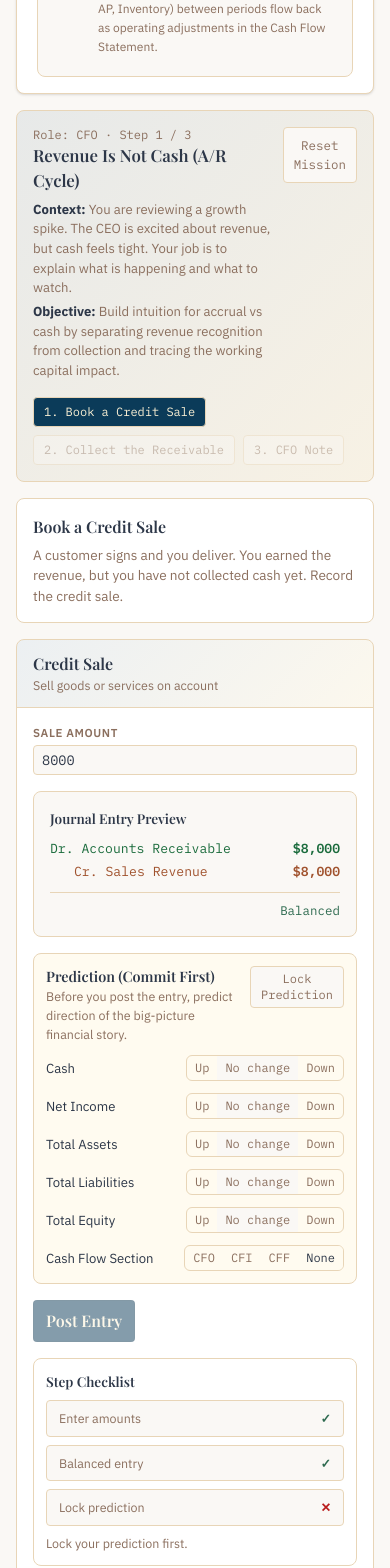
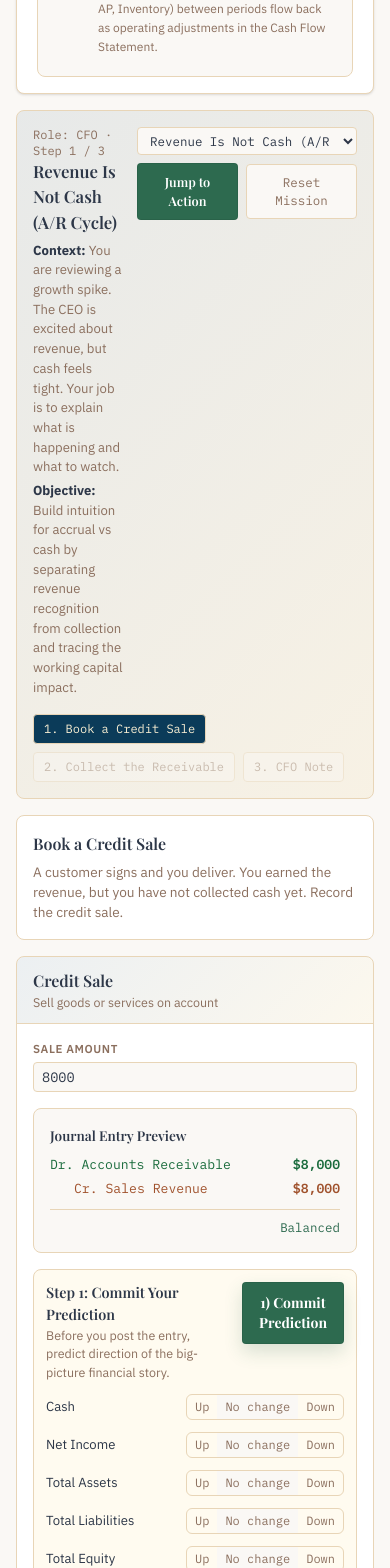
Before and after one commit to imranamindar-rgb/accounting-simulator, a React (Vite) app: page / in a window 390 px wide. Shown: the part 1980-3548 px from the top of the page. Built offline with nearby package versions, Linux system fonts and the light colour scheme.

Commit message:
Improve MBA mission UX (auto-scroll + prominent actions)

```diff
--- a/src/components/flow/FlowDiagram.tsx
+++ b/src/components/flow/FlowDiagram.tsx
@@ -534,9 +534,19 @@ const FlowBox = ({
         if (items.length === 0) return null
         return (
           <div
-            className="mb-3 flex flex-wrap gap-2"
+            className="mb-3 flex flex-wrap items-center gap-2"
             style={{ marginTop: -8 }}
           >
+            <span
+              className="text-[0.65rem] font-semibold"
+              style={{
+                color: 'var(--color-text-muted)',
+                fontFamily: 'var(--font-mono)',
+                letterSpacing: '0.02em',
+              }}
+            >
+              Last tx:
+            </span>
             {items.map((it) => (
               <span
                 key={it.label}
--- a/src/components/missions/GuidedTransactionCard.tsx
+++ b/src/components/missions/GuidedTransactionCard.tsx
@@ -421,7 +421,7 @@ export function GuidedTransactionCard({
           <div className="flex items-start justify-between gap-3">
             <div>
               <div className="font-semibold" style={{ fontFamily: 'var(--font-display)', fontSize: '0.9rem' }}>
-                Prediction (Commit First)
+                Step 1: Commit Your Prediction
               </div>
               <div style={{ fontSize: '0.78rem', color: 'var(--color-text-muted)' }}>
                 Before you post the entry, predict direction of the big-picture financial story.
@@ -431,15 +431,17 @@ export function GuidedTransactionCard({
               type="button"
               onClick={() => setPredictionLocked((v) => !v)}
               disabled={attemptScore !== null}
-              className="text-xs px-2.5 py-1 rounded cursor-pointer disabled:opacity-50 disabled:cursor-not-allowed"
+              className="text-sm px-4 py-2.5 rounded cursor-pointer disabled:opacity-50 disabled:cursor-not-allowed"
               style={{
-                background: predictionLocked ? '#DEF7EC' : 'var(--color-base)',
-                border: '1px solid var(--color-border)',
-                color: predictionLocked ? 'var(--color-green)' : 'var(--color-text-muted)',
-                fontFamily: 'var(--font-mono)',
+                background: predictionLocked ? '#DEF7EC' : '#2D6A4F',
+                border: predictionLocked ? '1px solid rgba(45,106,79,0.25)' : '1px solid rgba(0,0,0,0.08)',
+                color: predictionLocked ? 'var(--color-green)' : '#fff',
+                fontFamily: 'var(--font-display)',
+                fontWeight: 700,
+                boxShadow: predictionLocked ? 'none' : '0 8px 18px rgba(45,106,79,0.18)',
               }}
             >
-              {predictionLocked ? 'Unlock' : 'Lock Prediction'}
+              {predictionLocked ? '1) Prediction Committed (Edit)' : '1) Commit Prediction'}
             </button>
           </div>
 
@@ -545,38 +547,49 @@ export function GuidedTransactionCard({
         </div>
 
         {/* Actions */}
-        <div className="flex items-center justify-between gap-3">
+        <div className="flex flex-col sm:flex-row items-stretch sm:items-center justify-between gap-3">
           <button
             type="button"
             onClick={handleRecord}
             disabled={!isReadyToPost}
-            className="px-3 py-2 rounded cursor-pointer disabled:opacity-50 disabled:cursor-not-allowed"
+            className="px-4 py-3 rounded cursor-pointer disabled:opacity-50 disabled:cursor-not-allowed flex-1"
             style={{
               background: '#0B3B59',
               color: '#FAF0D4',
               border: '1px solid rgba(0,0,0,0.1)',
               fontFamily: 'var(--font-display)',
+              fontSize: '0.95rem',
+              fontWeight: 700,
+              boxShadow: isReadyToPost ? '0 10px 22px rgba(11,59,89,0.18)' : 'none',
             }}
           >
-            Post Entry
+            2) Post Entry & Score
           </button>
 
           {attemptScore !== null && (
             <button
               type="button"
               onClick={onContinue}
-              className="px-3 py-2 rounded cursor-pointer"
+              className="px-4 py-3 rounded cursor-pointer"
               style={{
                 background: 'var(--color-gold)',
                 color: '#4A0A12',
                 border: '1px solid rgba(0,0,0,0.1)',
                 fontFamily: 'var(--font-display)',
+                fontSize: '0.95rem',
+                fontWeight: 700,
               }}
             >
               Continue
             </button>
           )}
         </div>
+
+        {postBlockReason && attemptScore === null && (
+          <div style={{ fontSize: '0.78rem', color: 'var(--color-text-muted)' }}>
+            To enable Step 2: {postBlockReason}
+          </div>
+        )}
 
         {/* Posting checklist */}
         <div
--- a/src/components/missions/MissionRunner.tsx
+++ b/src/components/missions/MissionRunner.tsx
@@ -1,4 +1,4 @@
-import { useMemo } from 'react'
+import { useCallback, useEffect, useMemo, useRef } from 'react'
 import { MISSIONS } from '../../data/missions'
 import { useMissionStore } from '../../store/missionStore'
 import { useLedgerStore } from '../../store/ledgerStore'
@@ -17,6 +17,7 @@ export function MissionRunner({
 }) {
   const activeMissionId = useMissionStore((s) => s.activeMissionId)
   const activeStepIndex = useMissionStore((s) => s.activeStepIndex)
+  const selectMission = useMissionStore((s) => s.selectMission)
   const goToStep = useMissionStore((s) => s.goToStep)
   const completeCurrentStep = useMissionStore((s) => s.completeCurrentStep)
   const reflections = useMissionStore((s) => s.reflections)
@@ -33,6 +34,21 @@ export function MissionRunner({
   const mission = useMemo(() => missionById(activeMissionId), [activeMissionId])
   const completed = completedThroughStep[mission.id] ?? 0
   const step = mission.steps[activeStepIndex] ?? null
+
+  const actionAnchorRef = useRef<HTMLDivElement | null>(null)
+  const scrollToAction = useCallback(() => {
+    actionAnchorRef.current?.scrollIntoView({
+      behavior: 'smooth',
+      block: 'start',
+    })
+  }, [])
+
+  // Reduce "where do I click?" scrolling by snapping the center pane to the current
+  // step's action region whenever the learner changes mission or advances steps.
+  useEffect(() => {
+    const id = requestAnimationFrame(() => scrollToAction())
+    return () => cancelAnimationFrame(id)
+  }, [activeMissionId, activeStepIndex, scrollToAction])
 
   const headerStyle: React.CSSProperties = {
     background: 'linear-gradient(135deg, rgba(11,59,89,0.08) 0%, rgba(218,165,32,0.08) 100%)',
@@ -89,7 +105,44 @@ export function MissionRunner({
                 <div style={{ marginTop: 4 }}><span style={{ fontWeight: 700, color: 'var(--color-text)' }}>Objective:</span> {mission.objective}</div>
               </div>
             </div>
+          <div className="flex flex-col items-end gap-2">
+            {/* Mobile: Mission picker (sidebar is hidden below md) */}
+            <select
+              className="md:hidden rounded px-2 py-1 border-none outline-none cursor-pointer"
+              value={mission.id}
+              onChange={(e) => selectMission(e.target.value)}
+              style={{
+                background: 'var(--color-base)',
+                border: '1px solid var(--color-border)',
+                color: 'var(--color-text)',
+                fontFamily: 'var(--font-mono)',
+                fontSize: '0.78rem',
+                maxWidth: 220,
+              }}
+              aria-label="Select mission"
+            >
+              {MISSIONS.map((m) => (
+                <option key={m.id} value={m.id}>
+                  {m.title}
+                </option>
+              ))}
+            </select>
             <div className="flex items-center gap-2">
+              <button
+                type="button"
+                onClick={scrollToAction}
+                className="px-2.5 py-2 rounded cursor-pointer"
+                style={{
+                  background: '#2D6A4F',
+                  border: '1px solid rgba(0,0,0,0.08)',
+                  color: '#fff',
+                  fontFamily: 'var(--font-display)',
+                  fontSize: '0.8rem',
+                }}
+                title="Scroll the center pane to the current step's action"
+              >
+                Jump to Action
+              </button>
             <button
               type="button"
               onClick={() => resetMission(mission.id)}
@@ -104,6 +157,7 @@ export function MissionRunner({
             >
               Reset Mission
             </button>
+            </div>
           </div>
         </div>
 
@@ -144,6 +198,8 @@ export function MissionRunner({
           </div>
         )}
       </div>
+
+      <div ref={actionAnchorRef} style={{ scrollMarginTop: 16 }} />
 
       {step.type === 'transaction' && (
         <GuidedTransactionCard
```
Lines whose indentation alone changed are shown as unchanged.
